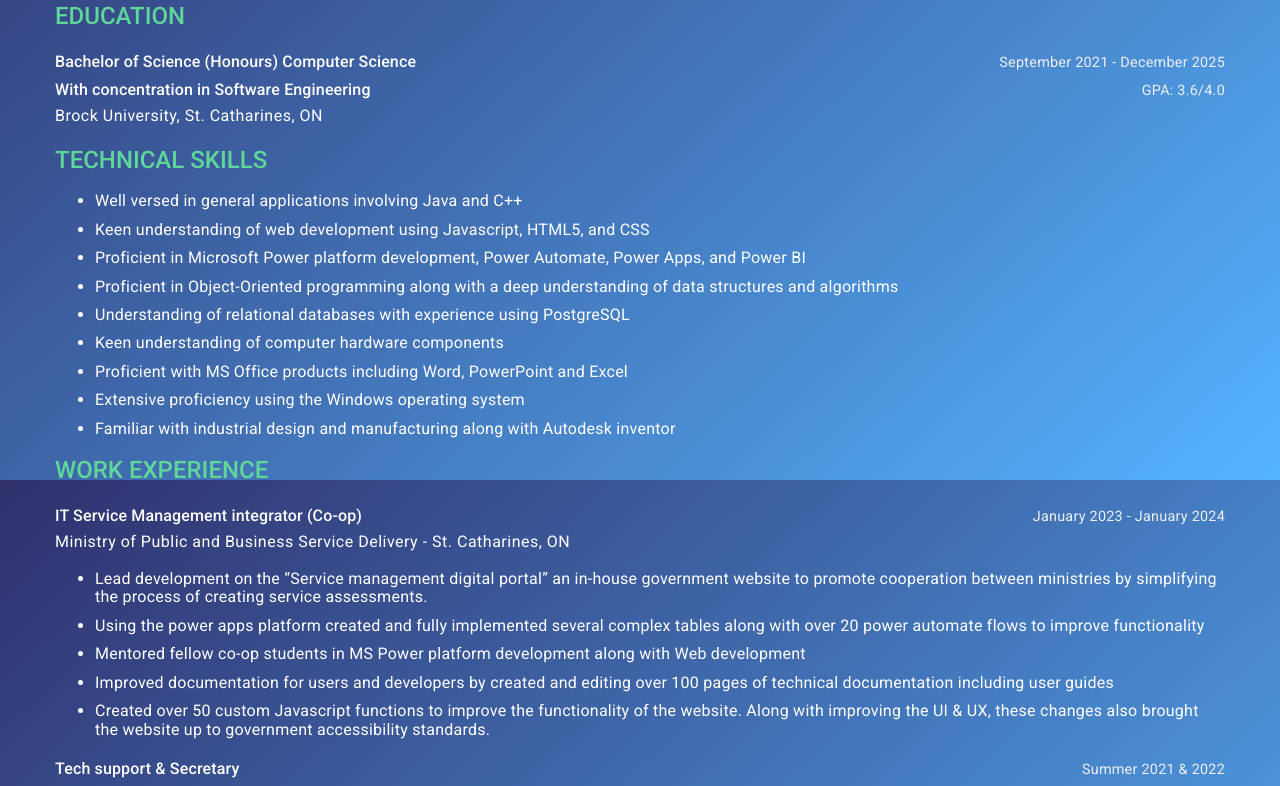
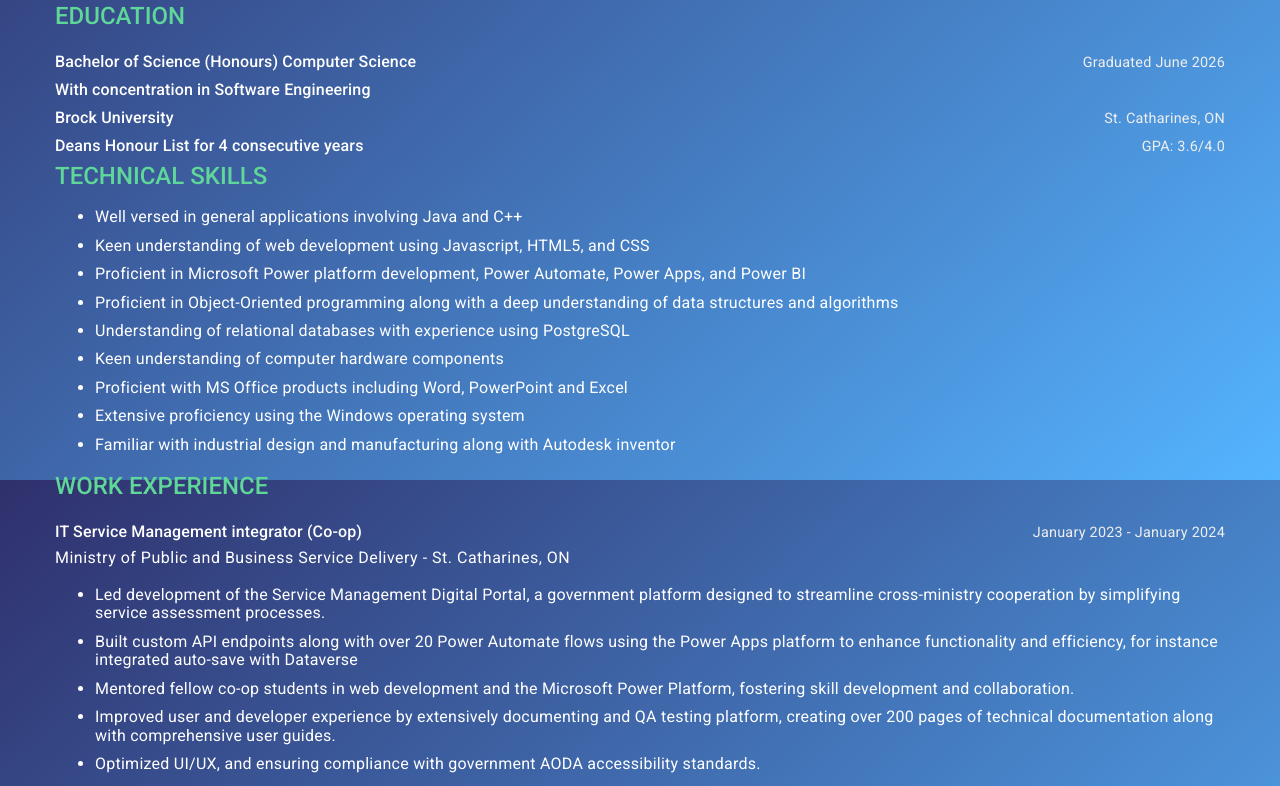
Before and after one commit to Nicholas-Parise/Portfolio, an Angular app: page /resume in a window 1280 px wide. Shown: the part 320-1106 px from the top of the page. Built offline with nearby package versions, Linux system fonts and the light colour scheme.

Commit message:
minor updates

```diff
--- a/src/app/resume/resume.component.html
+++ b/src/app/resume/resume.component.html
@@ -13,14 +13,23 @@
 
         <div class="jobTitle">
             <h3>Bachelor of Science (Honours) Computer Science</h3>
-            <span class="date">September 2021 - December 2025</span>
+            <span class="date">Graduated June 2026</span>
         </div>
         <div class="jobTitle">
             <h3>With concentration in Software Engineering</h3>
+            <span class="date"></span>
+        </div>
+
+        <div class="jobTitle">
+            <h3>Brock University</h3>
+            <span class="date">St. Catharines, ON</span>
+        </div>
+
+        <div class="jobTitle">
+            <h3>Deans Honour List for 4 consecutive years</h3>
             <span class="date"> GPA: 3.6/4.0</span>
         </div>
 
-        <h4>Brock University, St. Catharines, ON</h4>
 
         <h1>TECHNICAL SKILLS</h1>
 
@@ -48,45 +57,27 @@
 
 
         <ul>
-            <li>Lead development on the “Service management digital portal” an in-house government website to
-                promote cooperation between ministries by simplifying the process of creating
-                service assessments.</li>
-            <li>Using the power apps platform created and fully implemented several complex tables along with
-                over 20 power automate flows to improve functionality</li>
-            <li>Mentored fellow
-                co-op students in MS Power platform development along with Web development</li>
-            <li>Improved documentation for users and developers by created and editing over 100 pages of
-                technical documentation including user guides</li>
-            <li>Created over 50 custom Javascript functions to improve the functionality of the website. Along
-                with improving the UI &amp; UX, these changes also brought the website up to
-                government accessibility standards.</li>
+            <li>Led development of the Service Management Digital Portal, a government platform designed to streamline cross-ministry cooperation by simplifying service assessment processes.</li>
+            <li>Built custom API endpoints along with over 20 Power Automate flows using the Power Apps platform to enhance functionality and efficiency, for instance integrated auto-save with Dataverse</li>
+            <li>Mentored fellow co-op students in web development and the Microsoft Power Platform, fostering skill development and collaboration.</li>
+            <li>Improved user and developer experience by extensively documenting and QA testing platform, creating over 200 pages of technical documentation along with comprehensive user guides.</li>
+            <li>Optimized UI/UX, and ensuring compliance with government AODA accessibility standards.</li>
         </ul>
 
 
 
         <div class="jobTitle">
-            <h3>Tech support & Secretary</h3>
+            <h3>Technical Support Specialist</h3>
             <span class="date">Summer 2021 & 2022</span>
         </div>
         <h4>Pack N Rail - Burlington, ON</h4>
 
         <ul class="points">
-            <li>Provided technical support to small business by managing phones, computers, and network infrastructure.
-            </li>
-
-            <li>Maintained legacy systems and customer facing website to ensure reliable operation.
-            </li>
-
-            <li>Assisted staff and customers with technical and service-related issues, improving overall service reliability
-            </li>
-
-            <li>Handled administrative duties including managing emails, purchasing office equipment, creating invoices
-                and purchase orders, and organizing records.
-            </li>
-
-            <li>Increased client retention by actively communicating with customers so our service could best suit their
-                unique needs.
-            </li>
+            <li>Provided technical support to small business by managing phones, computers, and network infrastructure.</li>
+            <li>Maintained legacy systems and customer facing website to ensure reliable operation.</li>
+            <li>Assisted staff and customers with technical and service-related issues, improving overall service reliability</li>
+            <li>Handled administrative duties including managing emails, purchasing office equipment, creating invoices and purchase orders, and organizing records.</li>
+            <li>Increased client retention by actively communicating with customers so our service could best suit their unique needs.</li>
         </ul>
 
         <div class="jobTitle">
```
Also changed, not shown: 1 other file (tests, documents, lock files or other folders).
